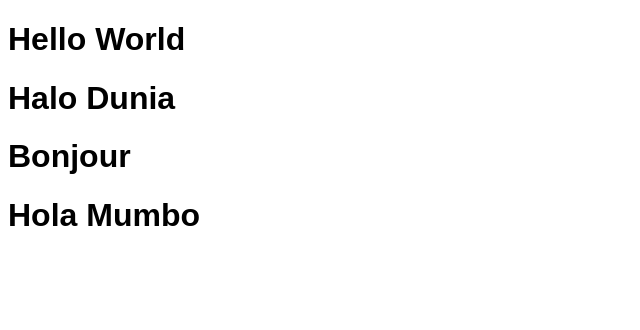
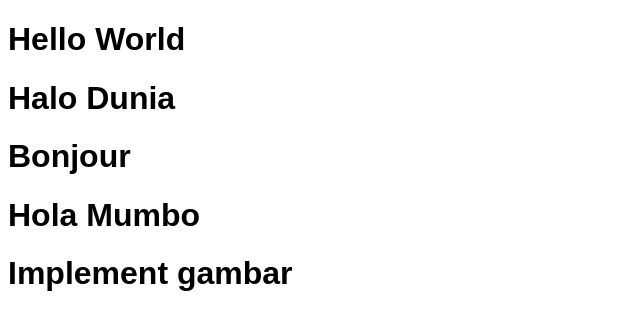
Before and after one commit to Raditya-QiWi/repo-magang-radit, a plain HTML site: page index.html in a window 1280 px wide. Shown: the whole page, without its empty margins (0-640 px from the left). Drawn offline with Linux system fonts and the light colour scheme.

Commit message:
Implement gambar

```diff
--- a/index.html
+++ b/index.html
@@ -9,5 +9,6 @@
         <h1>Halo Dunia</h1>
         <h1>Bonjour</h1>
         <h1>Hola Mumbo</h1>
+        <h1>Implement gambar</h1>
     </body>
 </html>
```
